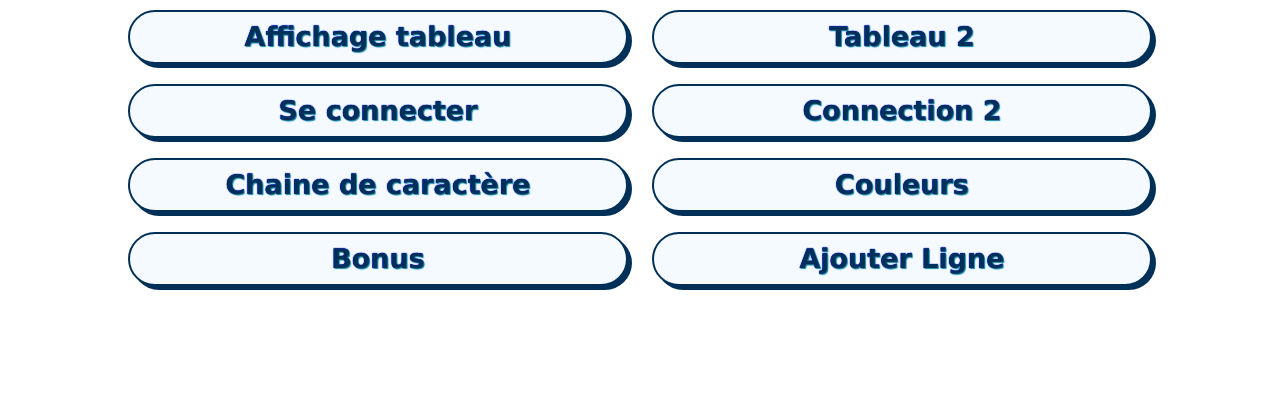
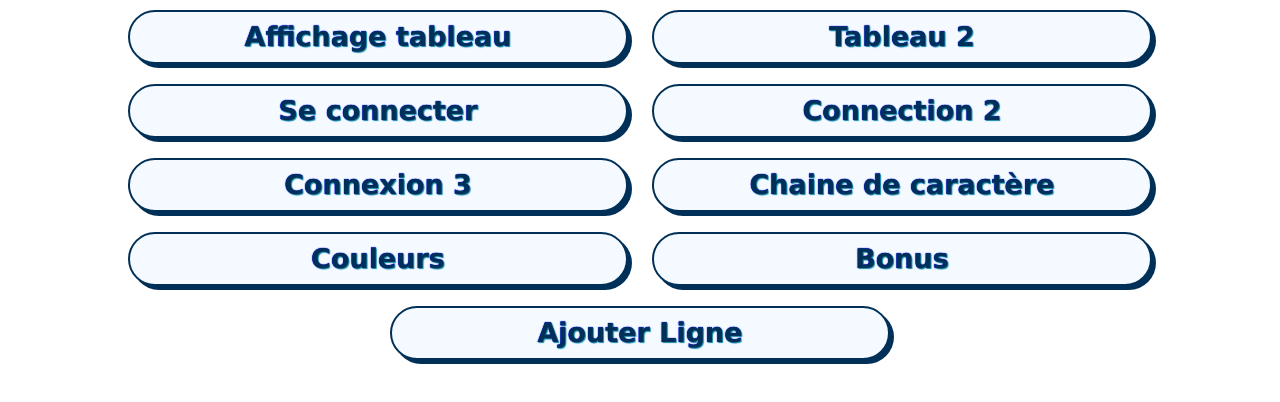
Before and after one commit to Mathusurea/TP4Mathusurea, a plain HTML site: page JavaScript/TP9/TP9.html in a window 1280 px wide. Shown: the part 66-468 px from the top of the page. Drawn offline with Linux system fonts and the light colour scheme.

Commit message:
Update TP9.html

```diff
--- a/JavaScript/TP9/TP9.html
+++ b/JavaScript/TP9/TP9.html
@@ -15,6 +15,7 @@
     <button onclick="affichagetab2()">Tableau 2</button>
     <button onclick="seconnecter()">Se connecter</button>
     <button onclick="seconnecter2()">Connection 2</button>
+    <button onclick="Connexion3()">Connexion 3</button>
     <button onclick="cdc()">Chaine de caractère</button>
     <button onclick="swich()">Couleurs</button>
     <button onclick="bonus()">Bonus</button>
```
